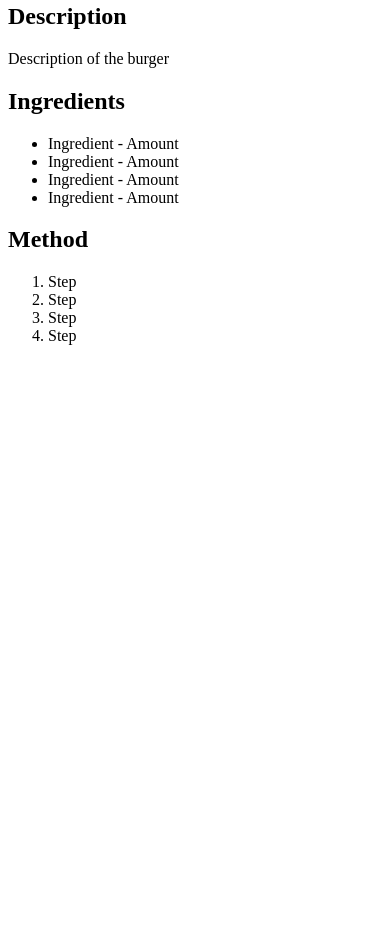
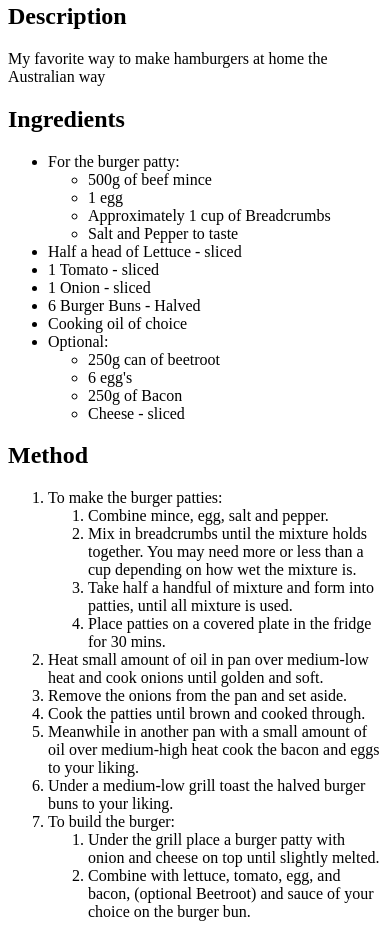
Before and after one commit to clappy-j/odin-recipes, a plain HTML site: page recipes/hamburgers.html in a window 390 px wide. Shown: the part 479-1416 px from the top of the page. Before the commit the page ends 844 px from the top, so only its background shows below. Drawn offline with Linux system fonts and the light colour scheme.

Commit message:
Complete hamburger recipe page
Added in content for hamburger recipe page.

```diff
--- a/recipes/hamburgers.html
+++ b/recipes/hamburgers.html
@@ -8,20 +8,48 @@
         <h1>Hamburger</h1>
         <img src="../images/burger_with_the_lot.jpeg" alt="Hamburger with egg, bacon, cheese, onion, lettuce and tomato wrapped in paper held by a hand with a bury background" width="500">
         <h2>Description</h2>
-        <p>Description of the burger</p>
+        <p>My favorite way to make hamburgers at home the Australian way</p>
         <h2>Ingredients</h2>
         <ul>
-            <li>Ingredient - Amount</li>
-            <li>Ingredient - Amount</li>
-            <li>Ingredient - Amount</li>
-            <li>Ingredient - Amount</li>
+            <li>For the burger patty:</li>
+            <ul>
+                <li>500g of beef mince</li>
+                <li>1 egg</li>
+                <li>Approximately 1 cup of Breadcrumbs</li>
+                <li>Salt and Pepper to taste</li>
+            </ul>
+            <li>Half a head of Lettuce - sliced</li>
+            <li>1 Tomato - sliced</li>
+            <li>1 Onion - sliced</li>
+            <li>6 Burger Buns - Halved</li>
+            <li>Cooking oil of choice</li>
+            <li>Optional:</li>
+            <ul>
+                <li>250g can of beetroot</li>
+                <li>6 egg's</li>
+                <li>250g of Bacon</li>
+                <li>Cheese - sliced</li>
+            </ul>
         </ul>
         <h2>Method</h2>
         <ol>
-            <li>Step</li>
-            <li>Step</li>
-            <li>Step</li>
-            <li>Step</li>
+            <li>To make the burger patties:</li>
+            <ol>
+                <li>Combine mince, egg, salt and pepper.</li>
+                <li>Mix in breadcrumbs until the mixture holds together. You may need more or less than a cup depending on how wet the mixture is.</li>
+                <li>Take half a handful of mixture and form into patties, until all mixture is used.</li>
+                <li>Place patties on a covered plate in the fridge for 30 mins.</li>
+            </ol>
+            <li>Heat small amount of oil in pan over medium-low heat and cook onions until golden and soft.</li>
+            <li>Remove the onions from the pan and set aside.</li>
+            <li>Cook the patties until brown and cooked through.</li>
+            <li>Meanwhile in another pan with a small amount of oil over medium-high heat cook the bacon and eggs to your liking.</li>
+            <li>Under a medium-low grill toast the halved burger buns to your liking.</li>
+            <Li>To build the burger:</Li>
+            <ol>
+                <li>Under the grill place a burger patty with onion and cheese on top until slightly melted.</li>
+                <li>Combine with lettuce, tomato, egg, and bacon, (optional Beetroot) and sauce of your choice on the burger bun.</li>
+            </ol>
         </ol>
     </body>
 </html>
```
